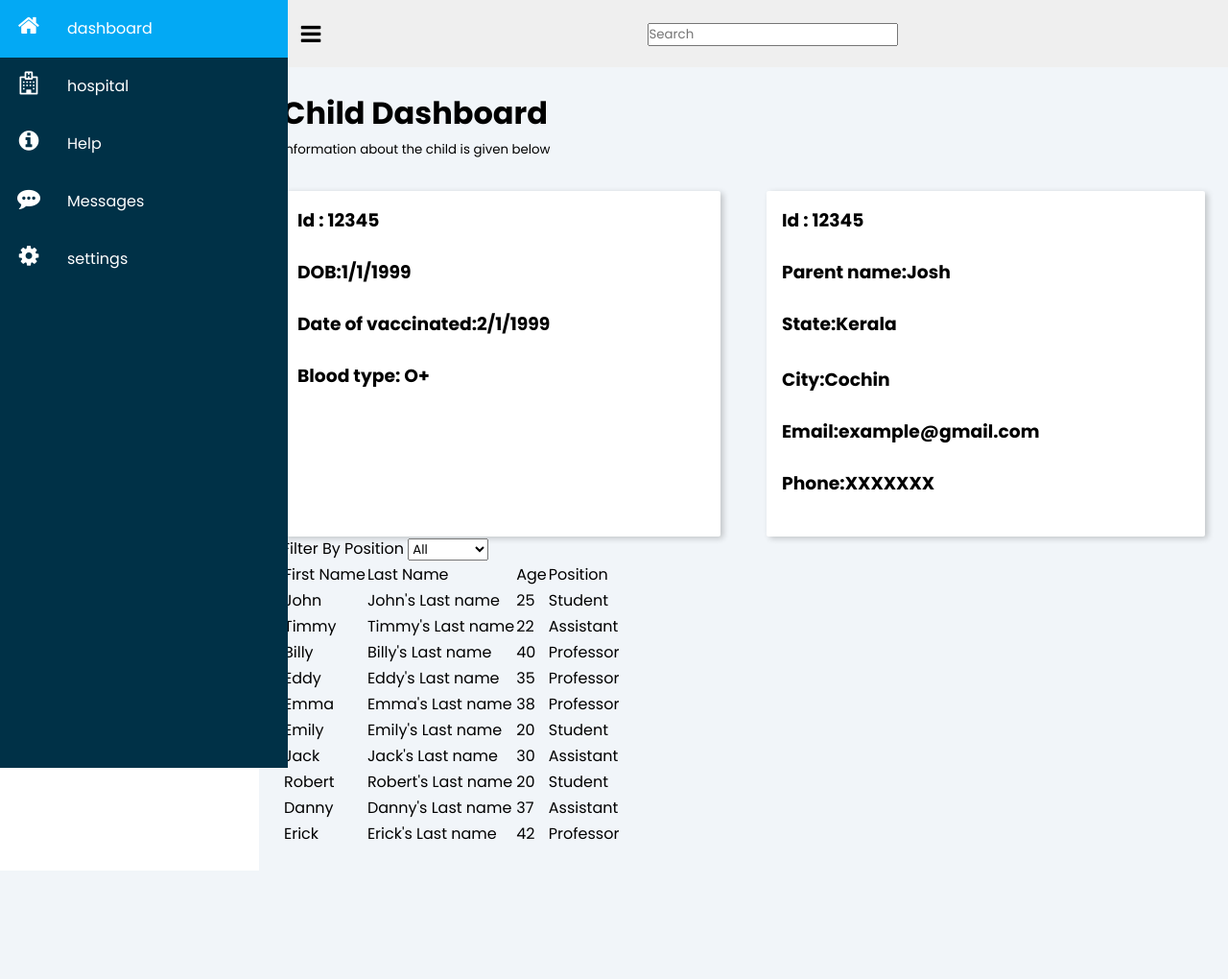
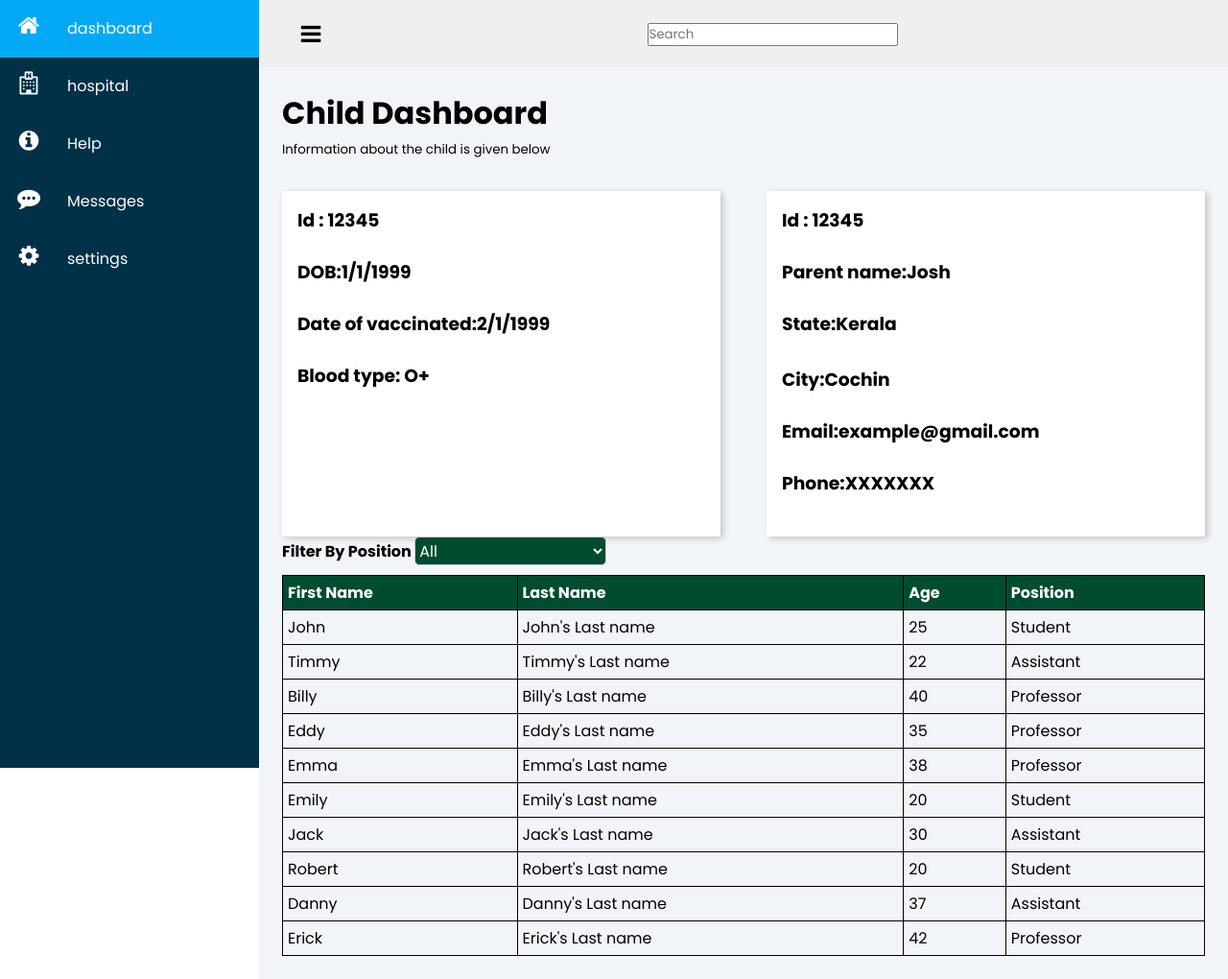
Before and after one commit to M16-A4/VAS, a PHP site: the page made by front-end/child dashboard.html in a window 1280 px wide. Shown: the whole page at 96% size. Before the commit the page ends 907 px from the top, so only its background shows below. Run offline with PHP 8.4, Linux system fonts and the light colour scheme; some libraries are stand-ins or nearby versions.

Commit message:
Update styles1.css

```diff
--- a/front-end/styles1.css
+++ b/front-end/styles1.css
@@ -11,21 +11,21 @@
 
 body
 {
-    overflow: hidden;
+    overflow: auto;
 
 }
 
 .container
 {
  position: relative;
- width: 100%;
+ width: 25%;
 
 }
 
 .navigation
 {
     position:fixed;
-    width: 300px;
+    width: 270px;
     height:100%;
     background: #003147;
     transition:0.5s;
@@ -101,6 +101,7 @@ body
     line-height: 60px;
     white-space: nowrap;
 }
+
 .main-content
 {
     margin-left: 270px;
@@ -163,3 +164,39 @@ main{
     grid-template-columns: 70% auto;
 
 }
+
+#myTable{
+    width:100%;
+    border-collapse:collapse;
+    }
+    #HeadRow{
+    background:#004C2E;
+    color:white;
+    font-weight:bold;
+    }
+    #myTable td{
+    padding:5px;
+    border:1px solid black;
+    text-align:left;
+    }
+    .optionsDiv {
+    padding-bottom:10px;
+    font-weight:bold;
+    }
+    #selectField{
+    -webkit-border-radius: 5px;
+    -moz-border-radius: 5px;
+    border-radius: 5px;
+    border: 1px solid #ccc;
+    font-size: 16px;
+    height: 30px;
+    width: 200px;
+    color:white;
+    background-color: #004C2E;
+    }
+    .odd{
+    background:#CCFFEB;
+    }
+    .even{
+    background:#99FFD6;
+    }
```
